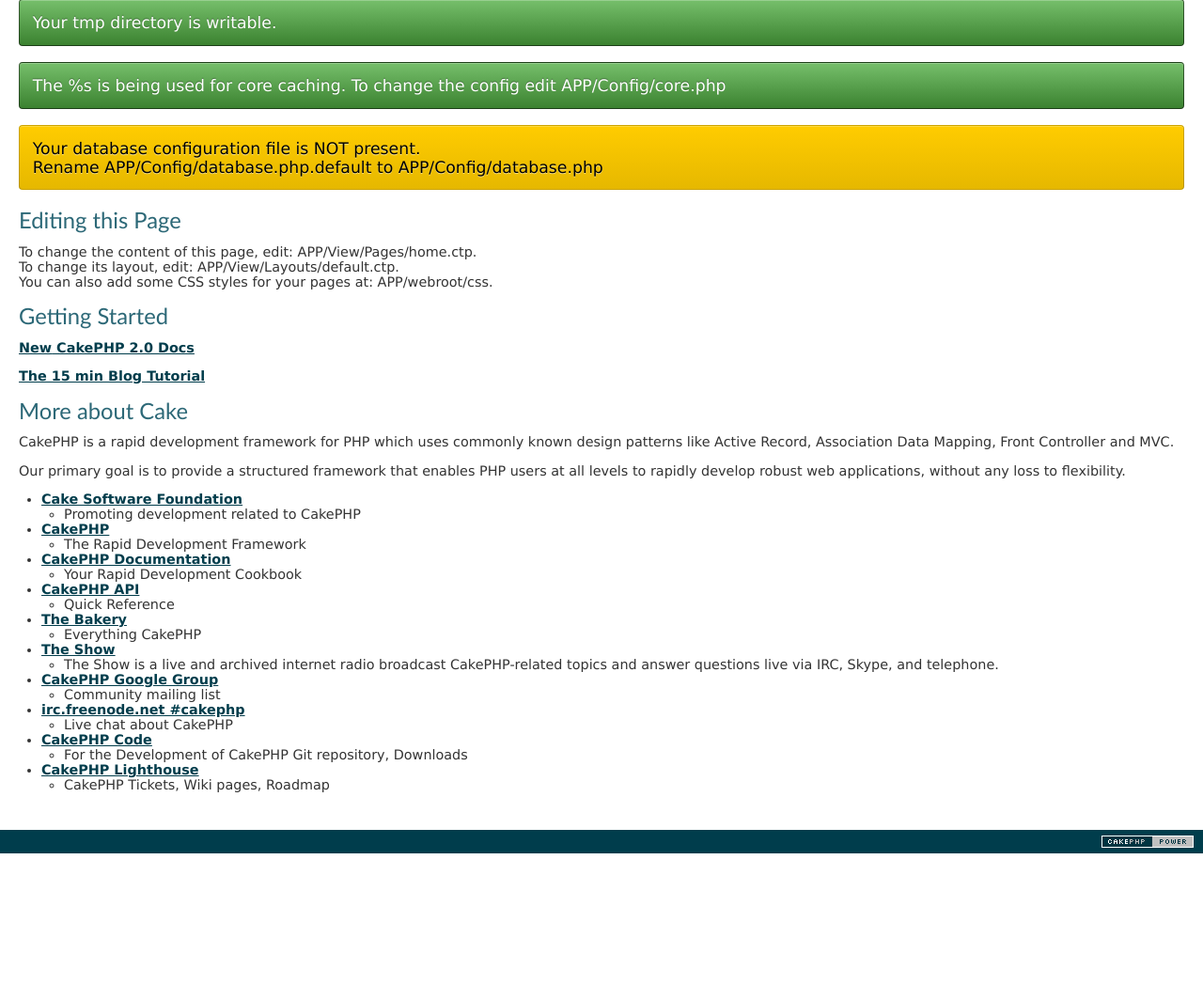
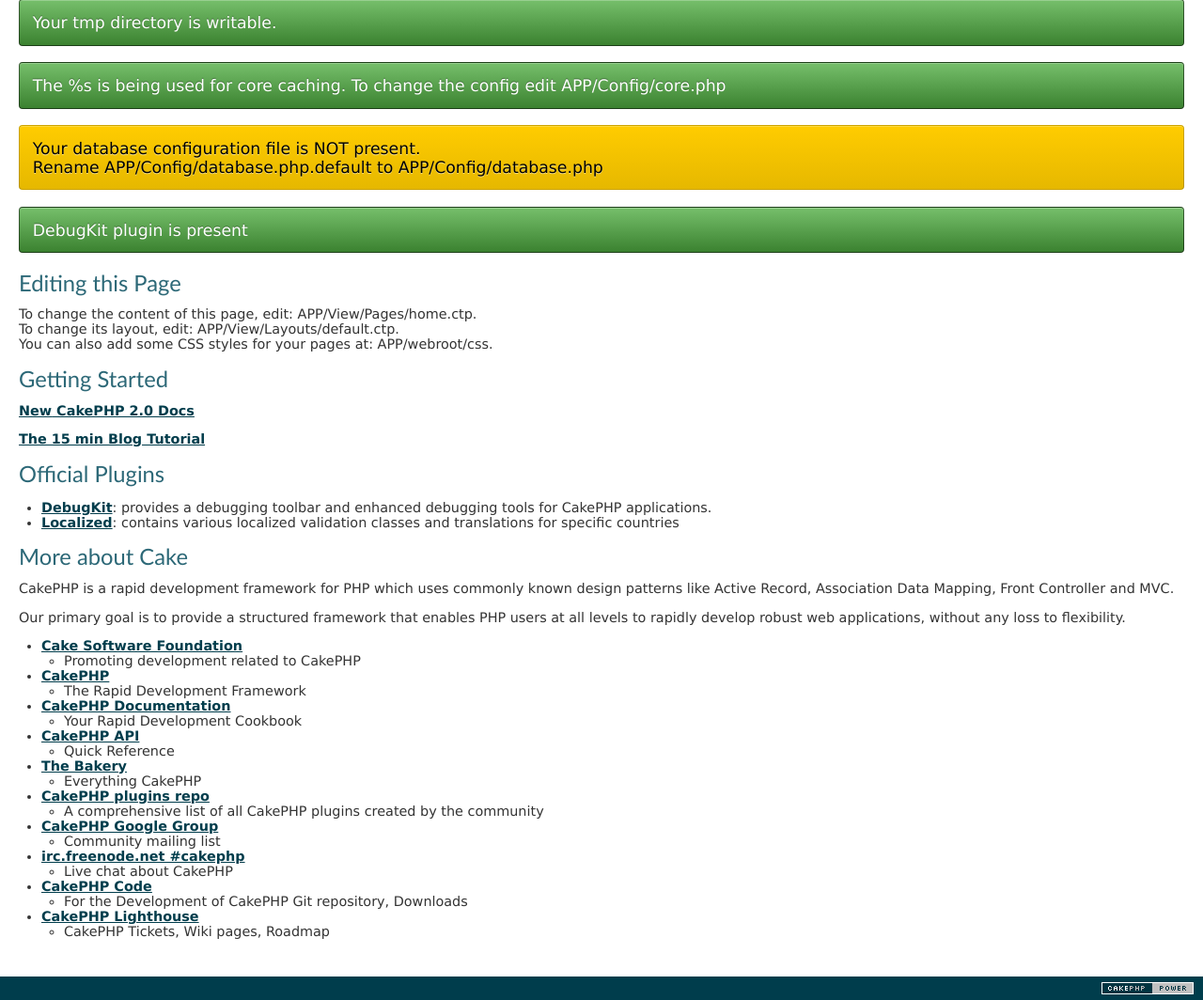
Before and after one commit to mark-wiles/crud-demo-app, a CakePHP app: template app/View/Pages/home.ctp in a window 1280 px wide. Shown: the part 365-1429 px from the top of the page at 94% size. Before the commit the page ends 1273 px from the top, so only its background shows below. Run offline with PHP 8.4 and a stand-in for CakePHP, Linux system fonts and the light colour scheme; the template is opened without the code that fills it, so the values that code supplies are empty; some libraries are stand-ins or nearby versions.

Commit message:
Adding warning to home.ctp when DebugKit is not installed Adding a list of official plugins to home.ctp Removing old link to live.cakephp.org and replacing it with plugins.cakephp.org
	See: cakephp/cakephp@6c1bed3d26fc9e8d9ec1031f8d16359d8b400798

```diff
--- a/app/View/Pages/home.ctp
+++ b/app/View/Pages/home.ctp
@@ -15,7 +15,7 @@
  * @since         CakePHP(tm) v 0.10.0.1076
  * @license       MIT License (http://www.opensource.org/licenses/mit-license.php)
  */
-if (Configure::read('debug') == 0):
+if (!Configure::read('debug')):
 	throw new NotFoundException();
 endif;
 App::uses('Debugger', 'Utility');
@@ -116,7 +116,7 @@ if (isset($filePresent)):
 		endif;
 	?>
 </p>
-<?php endif;?>
+<?php endif; ?>
 <?php
 	App::uses('Validation', 'Utility');
 	if (!Validation::alphaNumeric('cakephp')) {
@@ -127,6 +127,23 @@ if (isset($filePresent)):
 		echo '</span></p>';
 	}
 ?>
+
+<p>
+	<?php
+		if (CakePlugin::loaded('DebugKit')):
+			echo '<span class="notice success">';
+				echo __d('cake_dev', 'DebugKit plugin is present');
+			echo '</span>';
+		else:
+			echo '<span class="notice">';
+				echo __d('cake_dev', 'DebugKit is not installed. It will help you inspect and debug different aspects of your application.');
+				echo '<br/>';
+				echo __d('cake_dev', 'You can install it from %s', $this->Html->link('github', 'https://github.com/cakephp/debug_kit'));
+			echo '</span>';
+		endif;
+	?>
+</p>
+
 <h3><?php echo __d('cake_dev', 'Editing this Page'); ?></h3>
 <p>
 <?php
@@ -156,6 +173,20 @@ You can also add some CSS styles for your pages at: APP/webroot/css.');
 	?>
 </p>
 
+<h3><?php echo __d('cake_dev', 'Official Plugins'); ?></h3>
+<p>
+<ul>
+	<li>
+		<?php echo $this->Html->link('DebugKit', 'https://github.com/cakephp/debug_kit') ?>:
+		<?php echo __d('cake_dev', 'provides a debugging toolbar and enhanced debugging tools for CakePHP applications.'); ?>
+	</li>
+	<li>
+		<?php echo $this->Html->link('Localized', 'https://github.com/cakephp/localized') ?>:
+		<?php echo __d('cake_dev', 'contains various localized validation classes and translations for specific countries'); ?>
+	</li>
+</ul>
+</p>
+
 <h3><?php echo __d('cake_dev', 'More about Cake'); ?></h3>
 <p>
 <?php echo __d('cake_dev', 'CakePHP is a rapid development framework for PHP which uses commonly known design patterns like Active Record, Association Data Mapping, Front Controller and MVC.'); ?>
@@ -175,8 +206,8 @@ You can also add some CSS styles for your pages at: APP/webroot/css.');
 	<ul><li><?php echo __d('cake_dev', 'Quick Reference'); ?></li></ul></li>
 	<li><a href="http://bakery.cakephp.org"><?php echo __d('cake_dev', 'The Bakery'); ?> </a>
 	<ul><li><?php echo __d('cake_dev', 'Everything CakePHP'); ?></li></ul></li>
-	<li><a href="http://live.cakephp.org"><?php echo __d('cake_dev', 'The Show'); ?> </a>
-	<ul><li><?php echo __d('cake_dev', 'The Show is a live and archived internet radio broadcast CakePHP-related topics and answer questions live via IRC, Skype, and telephone.'); ?></li></ul></li>
+	<li><a href="http://plugins.cakephp.org"><?php echo __d('cake_dev', 'CakePHP plugins repo'); ?> </a>
+	<ul><li><?php echo __d('cake_dev', 'A comprehensive list of all CakePHP plugins created by the community'); ?></li></ul></li>
 	<li><a href="http://groups.google.com/group/cake-php"><?php echo __d('cake_dev', 'CakePHP Google Group'); ?> </a>
 	<ul><li><?php echo __d('cake_dev', 'Community mailing list'); ?></li></ul></li>
 	<li><a href="irc://irc.freenode.net/cakephp">irc.freenode.net #cakephp</a>
```
